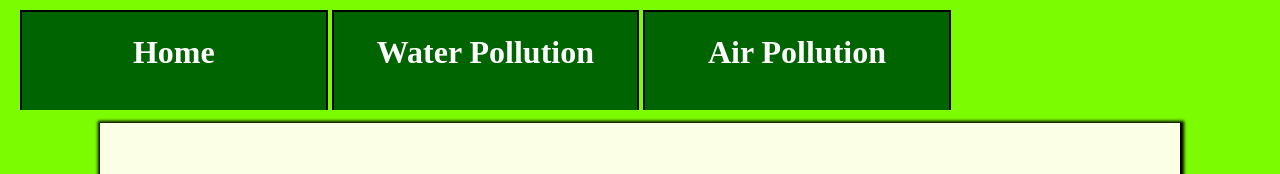
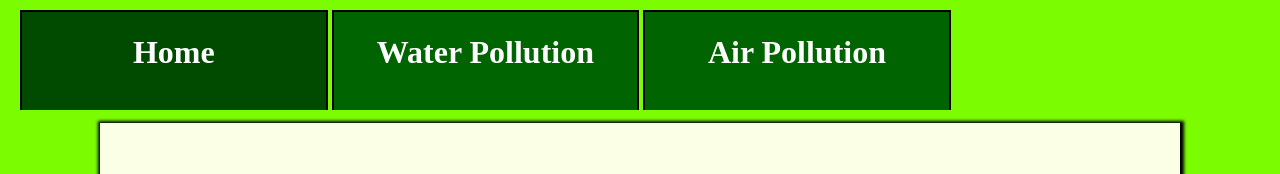
Before and after one commit to Arooran-Leadership-Project/Arooran-Leadership-Project.github.io, a plain HTML site: page index.html in a window 1280 px wide. In both pictures the pointer is over the element "Home". Shown: the top 174 px of the page. Drawn offline with Linux system fonts and the light colour scheme.

Commit message:
Update style.css

```diff
--- a/style.css
+++ b/style.css
@@ -26,6 +26,11 @@
     vertical-align: middle;
     line-height: 80px;
     color:white;
+    transition: background-color 1s;
+}
+
+#headers>a>.sections>h1:hover{
+    background-color: rgb(0, 75, 0);
 }
 
 #maincontent{
```
